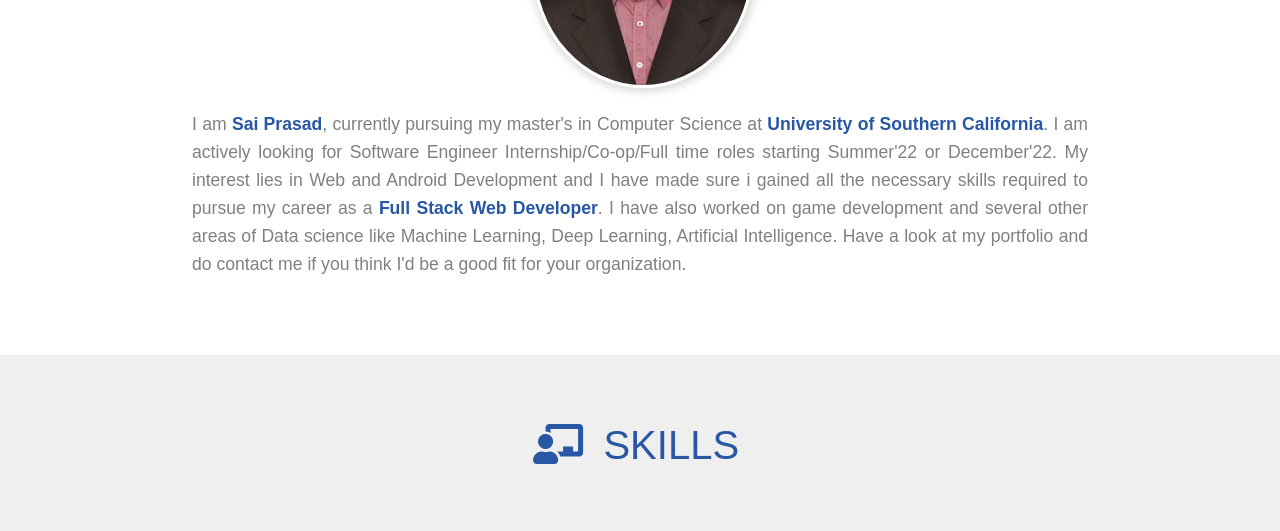
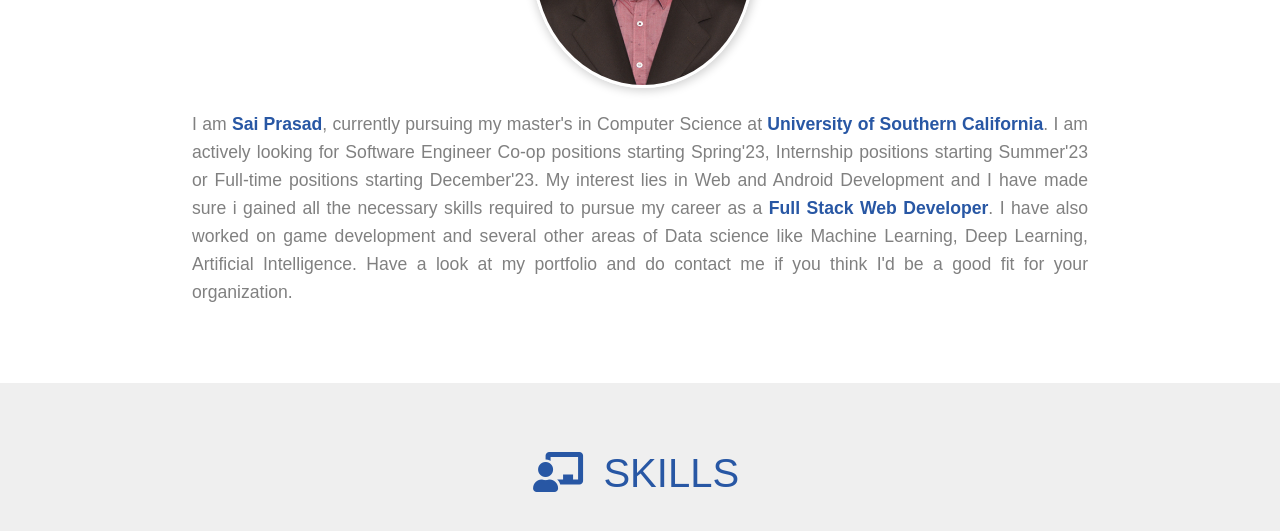
Before and after one commit to sp2316/sp2316.github.io, a plain HTML site: page index.html in a window 1280 px wide. Shown: the part 561-1092 px from the top of the page. Drawn offline with Linux system fonts and the light colour scheme.

Commit message:
Added bio

```diff
--- a/index.html
+++ b/index.html
@@ -98,7 +98,7 @@
 
                 <p>
                    I am <span class="text-highlight">Sai Prasad</span>, currently pursuing my master's in Computer Science at <span class="text-highlight">University of Southern California</span>.
-                   I am actively looking for Software Engineer Internship/Co-op/Full time roles starting Summer'22 or December'22. My interest lies in Web and Android Development and I have made sure i gained all the necessary skills required to pursue my career as a <span class="text-highlight">Full Stack Web Developer</span>.
+                   I am actively looking for Software Engineer Co-op positions starting Spring'23, Internship positions starting Summer'23 or Full-time positions starting December'23. My interest lies in Web and Android Development and I have made sure i gained all the necessary skills required to pursue my career as a <span class="text-highlight">Full Stack Web Developer</span>.
                    I have also worked on game development and several other areas of Data science like Machine Learning, Deep Learning, Artificial Intelligence. Have a look at my portfolio and do contact me if you think I'd be a good fit for your organization.
 
                 </p>
```
